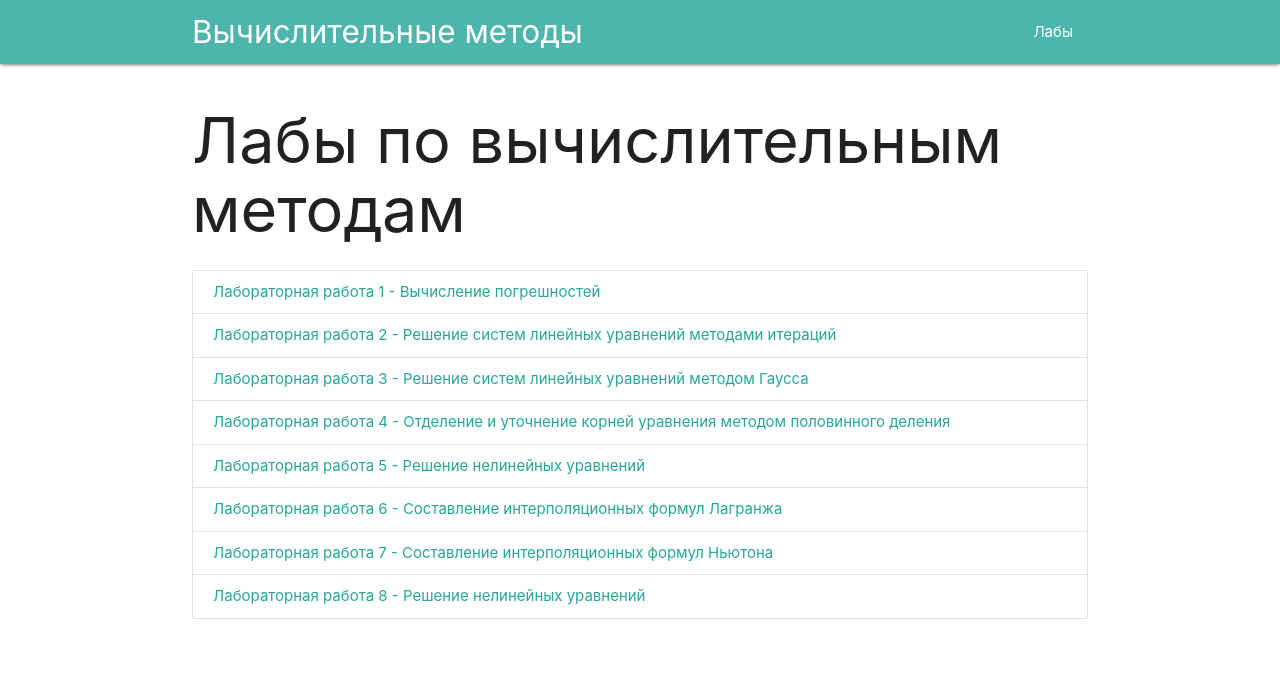
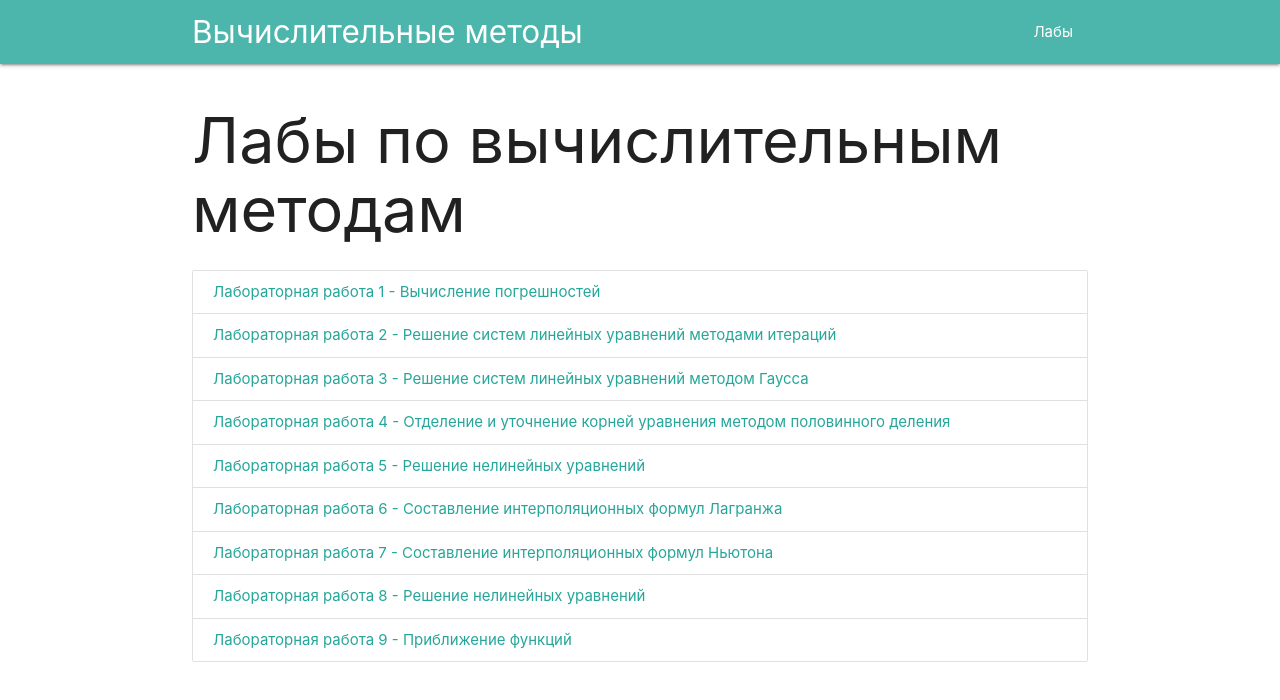
Before and after one commit to Vadimagic/ComputationalMethods, a Vue app: page / in a window 1280 px wide. Shown: the top 700 px of the page. Built offline with nearby package versions, Linux system fonts and the light colour scheme.

Commit message:
create lab9

```diff
--- a/src/router/index.js
+++ b/src/router/index.js
@@ -50,6 +50,11 @@ const routes = [
 		name: 'lab8',
 		component: () => import('../views/Lab8')
 	},
+	{
+		path: '/lab9',
+		name: 'lab9',
+		component: () => import('../views/Lab9')
+	},
 ]
 
 const router = new VueRouter({
--- a/src/views/Home.vue
+++ b/src/views/Home.vue
@@ -10,6 +10,7 @@
 			<router-link  class="collection-item" to="/lab6">Лабораторная работа 6 - Составление интерполяционных формул Лагранжа</router-link>
 			<router-link  class="collection-item" to="/lab7">Лабораторная работа 7 - Составление интерполяционных формул Ньютона</router-link>
 			<router-link  class="collection-item" to="/lab7">Лабораторная работа 8 - Решение нелинейных уравнений</router-link>
+			<router-link  class="collection-item" to="/lab7">Лабораторная работа 9 - Приближение функций</router-link>
 		</div>
 	</div>
 </template>
```
Also changed, not shown: src/views/Lab9.vue (added).
